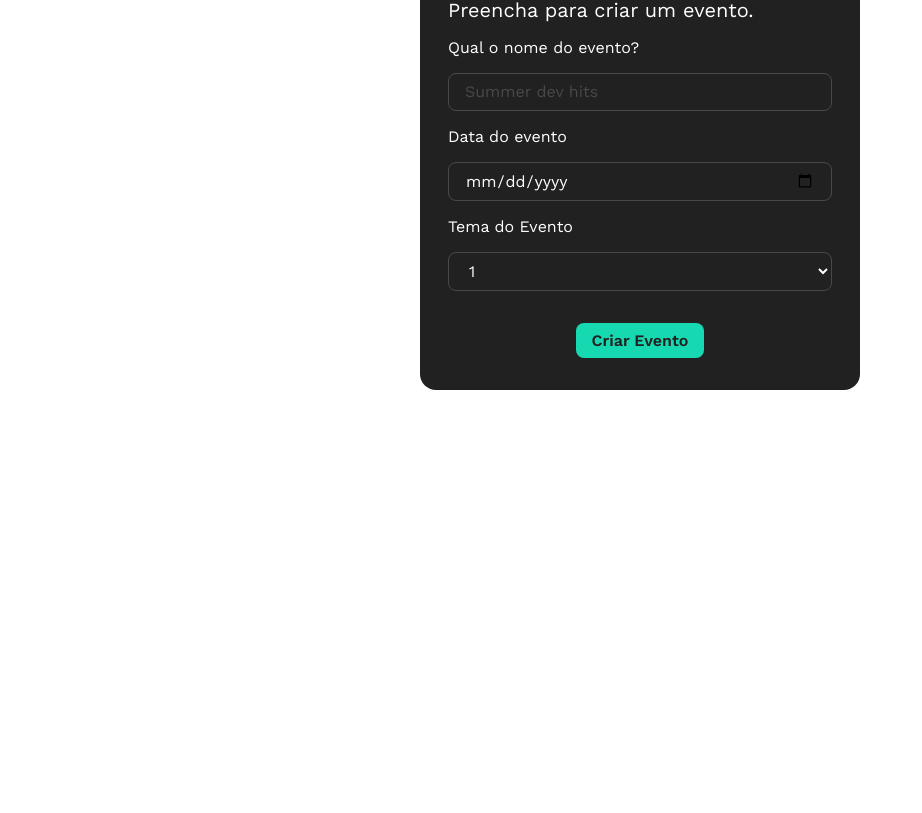
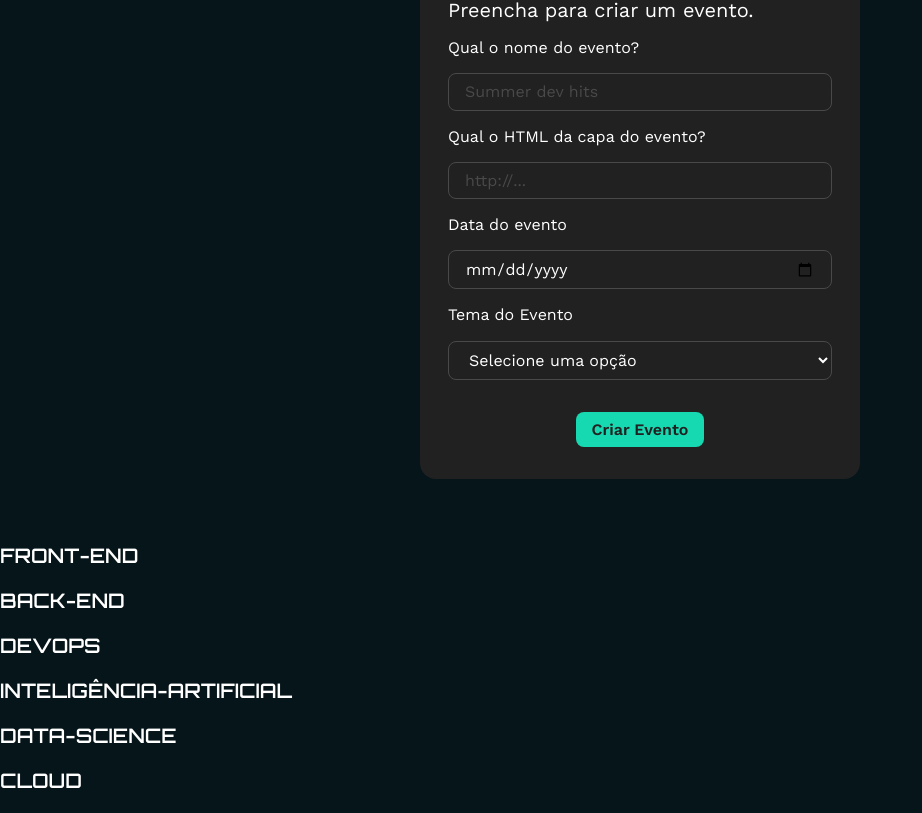
Before and after one commit to guilherme090/alura-react, a React (Vite) app: page / in a window 1280 px wide. Shown: the part 734-1547 px from the top of the page, without its empty margins (0-922 px from the left). Before the commit the page ends 1188 px from the top, so only its background shows below. Built offline with nearby package versions, Linux system fonts and the light colour scheme.

Commit message:
<feat> cap 4 props final

```diff
--- a/index.html
+++ b/index.html
@@ -7,7 +7,7 @@
     <title>tecboard</title>
     <link rel="preconnect" href="https://fonts.googleapis.com">
     <link rel="preconnect" href="https://fonts.gstatic.com" crossorigin>
-    <link href="https://fonts.googleapis.com/css2?family=Work+Sans:ital,wght@0,100..900;1,100..900&display=swap" rel="stylesheet">
+    <link href="https://fonts.googleapis.com/css2?family=Work+Sans:ital,wght@0,100..900;1,100..900&display=swap&family=Orbitron:wght@400..900&display=swap" rel="stylesheet">
   </head>
   <body>
     <div id="root"></div>
--- a/src/App.css
+++ b/src/App.css
@@ -1,5 +1,6 @@
 body {
     margin: 0;
+    background-color: #06151A;
 }
 
 header{
@@ -9,22 +10,3 @@ header{
     display: flex;
     justify-content: center;
 }
-
-section {
-/* Auto layout */
-display: flex;
-flex-direction: column;
-justify-content: center;
-align-items: center;
-/* padding: 0px 360px; */
-
-/* width: 1920px;
-height: 600px; */
-
-/* Linear */
-background: linear-gradient(180deg, #17E4B9 0%, #091D24 100%);
-}
-
-section img {
-    max-width: 90%;
-}
--- a/src/App.tsx
+++ b/src/App.tsx
@@ -1,7 +1,10 @@
 // import type { InputHTMLAttributes, JSX } from 'react';
 import './App.css'
+import { Banner } from './componentes/Banner';
 import { FormularioDeEvento } from './componentes/FormularioDeEvento'
-
+import { Tema, type temaType } from './componentes/Tema';
+import { CardEvento, type eventoType } from './componentes/CardEvento'
+import { useState } from 'react';
 
 // explicitando : JSX.Element como tipo de retorno para fins didáticos.
 // TypeScript já os infere pelo retorno.
@@ -10,15 +13,57 @@ import { FormularioDeEvento } from './componentes/FormularioDeEvento'
 // }
 
 function App() {
+  const temas: temaType[] = [
+    {
+      id: 1,
+      nome: 'front-end'
+    },
+    {
+      id: 2,
+      nome: 'back-end'
+    },
+    {
+      id: 3,
+      nome: 'devops'
+    },
+    {
+      id: 4,
+      nome: 'inteligência-artificial'
+    },
+    {
+      id: 5,
+      nome: 'data-science'
+    },
+    {
+      id: 6,
+      nome: 'cloud'
+    }
+  ];
+
+  const [eventos, setEventos] = useState<eventoType[]>([])
+
+  function adicionarEvento(evento: eventoType): void{
+    // eventos.push(evento);
+    // //console.log("eventos => \n", eventos);
+    setEventos([...eventos, evento]);
+  }
+
   return (
     <>
       <header>
-        <img src='/logo.png' alt=''></img>
+        <img src='/logo.png' alt=''></img>ks
       </header>
-      <section>
-        <img src='/banner.png' alt=''></img>
-      </section>
-      <FormularioDeEvento />
+      <Banner />
+      <FormularioDeEvento temas={temas} aoSubmeter={adicionarEvento} />
+
+      {temas.map(item =>
+        <section key={'key' + item.id}>
+          <Tema tema={item} />
+          {eventos.map((item, index) => (
+            <CardEvento evento={item} key={index} />
+          ))}
+        </section>
+      )}
     </>
   )
 }
--- /dev/null
+++ b/src/componentes/Banner/banner.estilos.css
@@ -0,0 +1,18 @@
+.banner {
+/* Auto layout */
+display: flex;
+flex-direction: column;
+justify-content: center;
+align-items: center;
+/* padding: 0px 360px; */
+
+/* width: 1920px;
+height: 600px; */
+
+/* Linear */
+background: linear-gradient(180deg, #17E4B9 0%, #091D24 100%);
+}
+
+.banner img {
+    max-width: 90%;
+}
--- /dev/null
+++ b/src/componentes/Banner/index.tsx
@@ -0,0 +1,9 @@
+import './banner.estilos.css'
+
+export function Banner() {
+    return(
+    <section className='banner'>
+        <img src='/banner.png' alt=''></img>
+    </section>
+    );
+}
--- /dev/null
+++ b/src/componentes/CardEvento/card-evento.estilos.css
@@ -0,0 +1,46 @@
+.card-evento {
+    background-color: #212121;
+    color: #FFFFFF;
+    display: flex;
+    flex-direction: column;
+    width: 282px;
+}
+
+.card-evento p,
+.card-evento h4 {
+    margin: 0px;
+}
+
+.card-evento .corpo {
+    padding: 24px 16px;
+    display: flex;
+    flex-direction: column;
+    align-items: flex-start;
+    gap: 8px;
+}
+
+.card-evento .tag {
+    background-color: #4A4949;
+    border-radius: 4px;
+    padding: 8px;
+    font-family: 'Orbitron', sans-serif;
+    font-style: normal;
+    font-weight: 700;
+    font-size: 10px;
+    line-height: 120%;
+    letter-spacing: 10%;
+    text-transform: uppercase;
+}
+
+.card-evento .data {
+    font-weight: 400;
+    font-size: 13px;
+    line-height: 120%;
+}
+
+.card-evento .titulo {
+    font-family: 'Orbitron', sans-serif;
+    font-weight: 700;
+    font-size: 25px;
+    line-height: 125%;
+}
--- /dev/null
+++ b/src/componentes/CardEvento/index.tsx
@@ -0,0 +1,28 @@
+import './card-evento.estilos.css'
+import type { temaType } from '../Tema'
+
+export type eventoType = {
+      capa: string,
+      tema: temaType,
+      data: Date,
+      titulo: string
+}
+
+export function CardEvento({evento}: {evento: eventoType}) {
+    return(
+        <div className='card-evento'>
+            <img src={evento.capa} alt={evento.titulo}/>
+            <div className='corpo'>
+                <p className='tag'>
+                    {evento.tema.nome}
+                </p>
+                <p className='data'>
+                    {evento.data.toLocaleDateString('pt-BR')}
+                </p>
+                <h4 className='titulo'>
+                    {evento.titulo}
+                </h4>
+            </div>
+        </div>
+    );
+}
--- a/src/componentes/FormularioDeEvento/index.tsx
+++ b/src/componentes/FormularioDeEvento/index.tsx
@@ -5,10 +5,31 @@ import './formulario-de-evento.estilos.css'
 import { CampoDeFormulario } from '../CampoDeFormulario';
 import { ListaSuspensa } from '../ListaSuspensa';
 import { Botao } from '../Botao';
+import { type temaType } from '../Tema';
+import type { eventoType } from '../CardEvento';
 
-export function FormularioDeEvento(){
+type formularioDeEventoType = {
+  temas: temaType[],
+  aoSubmeter: (evento: eventoType) => void
+}
+
+export function FormularioDeEvento({temas, aoSubmeter} : formularioDeEventoType){
+
+  function onFormEvento(formData: FormData){
+    // console.log(formData);
+
+    const evento: eventoType = {
+      capa: formData.get('capa')?.toString() || '',
+      tema: temas.find(item => item.id.toString() === formData.get('temaEvento'))!,
+      data: new Date(formData.get('dataEvento')?.toString() || ''),
+      titulo: formData.get('nomeEvento')?.toString() || ''
+    }
+
+    aoSubmeter(evento);
+  }
+
   return(
-    <form className='form-evento'>
+    <form className='form-evento' action={onFormEvento}>
       <TituloDoFormulario>
         Preencha para criar um evento.
       </TituloDoFormulario>
@@ -18,12 +39,23 @@ export function FormularioDeEvento(){
           <Label htmlFor='nomeEvento'>
             Qual o nome do evento?
           </Label>
-
           <CampoDeEntrada
             type='text'
             id='nomeEvento'
             placeholder='Summer dev hits'
             name='nomeEvento'
+          />
+        </CampoDeFormulario>
+
+        <CampoDeFormulario>
+          <Label htmlFor='capa'>
+            Qual o HTML da capa do evento?
+          </Label>
+          <CampoDeEntrada
+            type='text'
+            id='capa'
+            placeholder='http://...'
+            name='capa'
           />
         </CampoDeFormulario>
 
@@ -34,7 +66,6 @@ export function FormularioDeEvento(){
           <CampoDeEntrada
             type='date'
             id='dataEvento'
-            placeholder='Summer dev hits'
             name='dataEvento'
           />
         </CampoDeFormulario>
@@ -43,13 +74,9 @@ export function FormularioDeEvento(){
           <Label htmlFor='temaEvento'>
             Tema do Evento
           </Label>
-          <ListaSuspensa>
-            <option value="Um">1</option>
-            <option value="Dois">2</option>
-            <option value="Três">3</option>
+          <ListaSuspensa id='temaEvento' name='temaEvento' itens={temas}>
           </ListaSuspensa>
         </CampoDeFormulario>
-
 
       </div>
 
--- a/src/componentes/ListaSuspensa/index.tsx
+++ b/src/componentes/ListaSuspensa/index.tsx
@@ -1,10 +1,17 @@
-import type { ReactNode } from "react";
 import './lista-suspensa.estilos.css'
+import type { temaType } from "../Tema";
 
-export function ListaSuspensa(props: {children: ReactNode}) {
+type listaSuspensaType = {
+    itens: temaType[],
+} & React.SelectHTMLAttributes<HTMLSelectElement>
+
+export function ListaSuspensa({ itens, ...rest}: listaSuspensaType) {
     return (
-        <select className="lista-suspensa-form">
-            {props.children}
+        <select className="lista-suspensa-form" defaultValue="" {...rest}>
+            <option value="" disabled>Selecione uma opção</option>
+            {itens.map((item) =>
+                <option key={item.id} value={item.id}>{item.nome}</option>
+            )};
         </select>
     );
 }
--- /dev/null
+++ b/src/componentes/Tema/index.tsx
@@ -0,0 +1,12 @@
+import './tema.estilos.css'
+
+export type temaType = {
+    id: number,
+    nome: string
+}
+
+export function Tema({tema}: {tema: temaType}){
+    return(
+        <h3 className="titulo-tema">{tema.nome}</h3>
+    )
+}
--- /dev/null
+++ b/src/componentes/Tema/tema.estilos.css
@@ -0,0 +1,9 @@
+.titulo-tema {
+    color: #FFFFFF;
+    font-family: "Orbitron", sans-serif;
+    font-weight: 600;         /* SemiBold */
+    font-size: 20px;
+    line-height: 125%;
+    letter-spacing: 10%;
+    text-transform: uppercase;
+}
```
